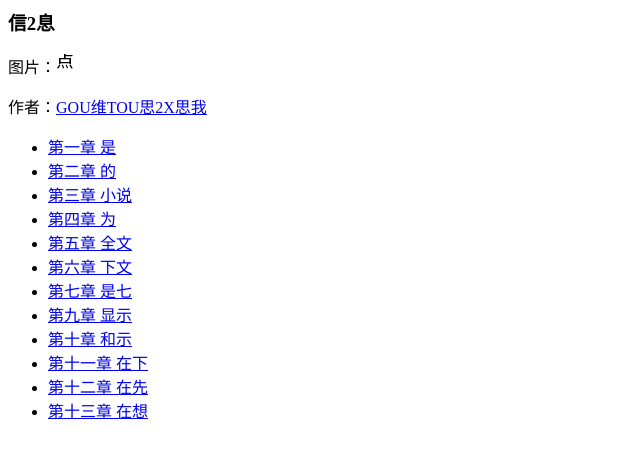
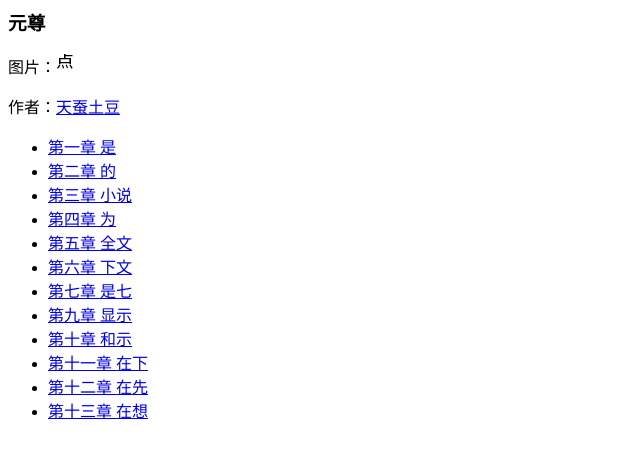
Before and after one commit to phpc0de/html, a plain HTML site: page two/book/7/index.html in a window 1280 px wide. Shown: the whole page, without its empty margins (0-640 px from the left). Drawn offline with Linux system fonts and the light colour scheme.

Commit message:
Update index.html

```diff
--- a/two/book/7/index.html
+++ b/two/book/7/index.html
@@ -1,9 +1,9 @@
-<title>信2息-狗头小说</title>
+<title>元尊-狗头小说</title>
 
-<h3>信2息</h3>
+<h3>元尊</h3>
 <p>图片：<img src="https://phpc0de.github.io/html/2.png"></p>
 
-<p>作者：<a href="https://phpc0de.github.io/html/author/GOU维TOXU思2思我">GOU维TOU思2X思我</a></p>
+<p>作者：<a href="https://phpc0de.github.io/html/author/天蚕土豆">天蚕土豆</a></p>
 <ul>
   <li><a href="https://phpc0de.github.io/html/1.html">第一章 是</a></li>
   <li><a href="https://phpc0de.github.io/html/2.html">第二章 的</a></li>
```
